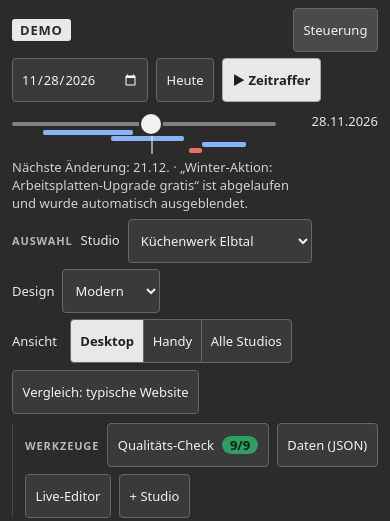
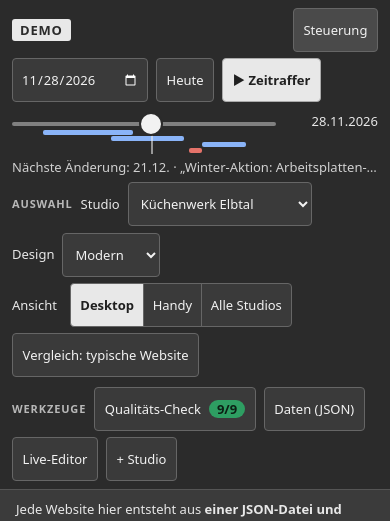
Before and after one commit to Julianm005/kuechenstudio-system, a plain HTML site: page index.html in a window 390 px wide. Both pictures are taken after a click on the button "Steuerung". Shown: the top 521 px of the page. Drawn offline with Linux system fonts and the light colour scheme.

Commit message:
Leiste: Gruppenreihenfolge und Handy-Regeln nach Browserprüfung korrigiert
Co-Authored-By: Claude Sonnet 5.5 <noreply@anthropic.com>
Claude-Session: https://claude.ai/code/session_01FBHSsvVw6J8HwwUZra7LZJ

```diff
--- a/css/demo.css
+++ b/css/demo.css
@@ -77,33 +77,6 @@ body {
   .leiste-felder.offen { display: flex; order: 2; }
 
   .leiste-hinweis { flex-direction: column; align-items: flex-start; }
-
-  /* Die Zeitsteuerung bleibt sichtbar, Auswahl und Werkzeuge klappen hinter „Steuerung“ */
-  .leiste-gruppe-zeit {
-    order: 1;
-    flex: 1 1 100%;
-    padding-left: 0;
-    border-left: 0;
-  }
-
-  .leiste-gruppe-zeit .leiste-gruppe-titel { display: none; }
-  .leiste-gruppe-zeit > label {
-    position: absolute;
-    width: 1px;
-    height: 1px;
-    overflow: hidden;
-    clip-path: inset(50%);
-    white-space: nowrap;
-  }
-
-  .strahl-naechste {
-    overflow: hidden;
-    text-overflow: ellipsis;
-    white-space: nowrap;
-    text-wrap: nowrap;
-  }
-
-  .leiste-gruppe + .leiste-gruppe { padding-left: 0; border-left: 0; }
 }
 
 .leiste-marke {
@@ -156,14 +129,9 @@ body {
   gap: 0.4rem 0.5rem;
 }
 
-.leiste-gruppe + .leiste-gruppe {
-  padding-left: 0.75rem;
-  border-left: 1px solid #444;
-}
-
 .leiste-gruppe-auswahl { order: 1; }
-.leiste-gruppe-zeit { order: 2; flex: 1 1 26rem; }
-.leiste-gruppe-werkzeuge { order: 3; }
+.leiste-gruppe-werkzeuge { order: 2; }
+.leiste-gruppe-zeit { order: 3; flex: 1 1 100%; }
 
 .leiste-gruppe-titel {
   color: #b8b8b8;
@@ -828,3 +796,25 @@ body {
   .leiste-hinweis button,
   .panel-zu { min-width: 2.75rem; min-height: 2.75rem; }
 }
+
+/* Handy: Die Zeitsteuerung bleibt sichtbar, Auswahl und Werkzeuge klappen hinter „Steuerung“ */
+@media (max-width: 720px) {
+  .leiste-gruppe-zeit { order: 1; min-width: 0; }
+
+  .leiste-gruppe-zeit .leiste-gruppe-titel { display: none; }
+  .leiste-gruppe-zeit > label {
+    position: absolute;
+    width: 1px;
+    height: 1px;
+    overflow: hidden;
+    clip-path: inset(50%);
+    white-space: nowrap;
+  }
+
+  .strahl-naechste {
+    min-width: 0;
+    overflow: hidden;
+    text-overflow: ellipsis;
+    white-space: nowrap;
+  }
+}
```
